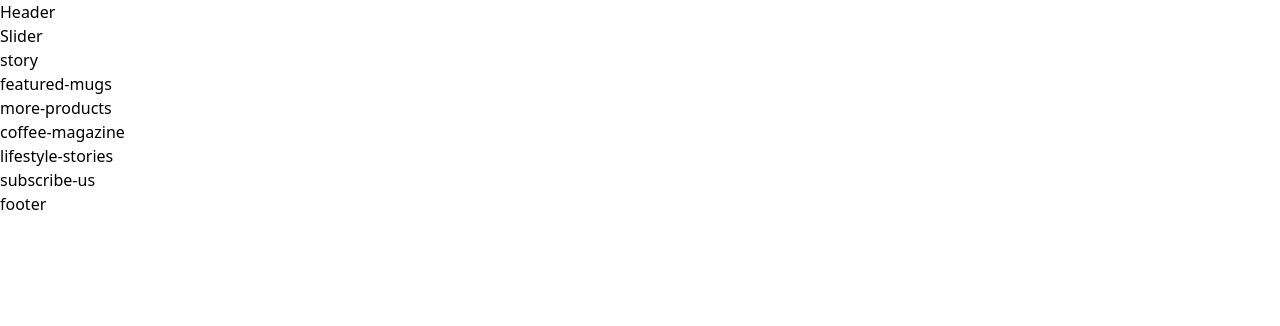
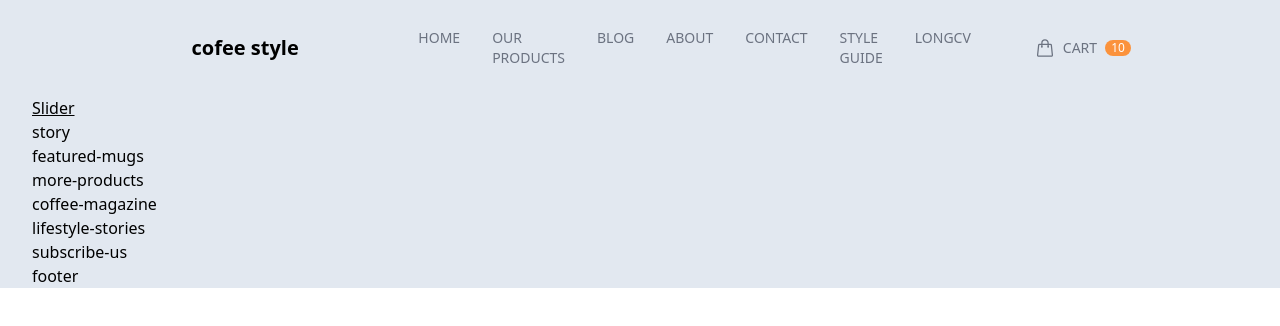
Before and after one commit to emcaoxuan22/tailwindcss-coffee-style, a website: page public/index.html in a window 1280 px wide. Drawn offline with Linux system fonts and the light colour scheme.

Commit message:
add Header

```diff
--- a/public/index.html
+++ b/public/index.html
@@ -3,14 +3,59 @@
 <head>
   <meta charset="UTF-8">
   <meta name="viewport" content="width=device-width, initial-scale=1.0">
-  <link href="./output.css" rel="stylesheet">
+  <link href="./output.css" type="text/css" rel="stylesheet">
 </head>
 <body>
   <div id="root">
-    <div class="content-wrapper">
-      <header>Header</header>
+    <div class="content-wrapper max-w-screen-2xl text-base mx-auto px-8 bg-slate-200">
+      <header class="py-6 mx-10">
+        <nav class="flex flex-row justify-between items-center">
+          <div class="logo basis-2/6 text-center text-xl font-semibold cursor-pointer">
+            cofee style
+          </div>
+          <ul class="basis-3/6 flex justify-end gap-8 uppercase text-sm text-gray-500 font-medium">
+            <li class="tqd-top-menu-item">
+              <a href="" class="">home</a>
+            </li>
+            <li class="tqd-top-menu-item">
+              <a href="" class="">our products</a>
+            </li>
+            <li class="tqd-top-menu-item">
+              <a href="" class="">blog</a>
+            </li>
+            <li class="tqd-top-menu-item">
+              <a href="" class="">about</a>
+            </li>
+            <li class="tqd-top-menu-item">
+              <a href="" class="">contact</a>
+            </li>
+            <li class="tqd-top-menu-item">
+              <a href="" class="">style guide</a>
+            </li>
+            <li class="tqd-top-menu-item">
+              <a href="" class="">longcv</a>
+            </li>
+          </ul>
+          <ul class="basis-1/6 flex justify-start items-center ml-16 uppercase text-sm text-gray-500 font-medium">
+            <li class="tqd-top-menu-item">
+              <a href="#" class="flex items-center">
+                <svg xmlns="http://www.w3.org/2000/svg" fill="none" viewBox="0 0 24 24" stroke-width="1.5" stroke="currentColor" class="tqd-icon">
+                  <path stroke-linecap="round" stroke-linejoin="round" d="M15.75 10.5V6a3.75 3.75 0 10-7.5 0v4.5m11.356-1.993l1.263 12c.07.665-.45 1.243-1.119 1.243H4.25a1.125 1.125 0 01-1.12-1.243l1.264-12A1.125 1.125 0 015.513 7.5h12.974c.576 0 1.059.435 1.119 1.007zM8.625 10.5a.375.375 0 11-.75 0 .375.375 0 01.75 0zm7.5 0a.375.375 0 11-.75 0 .375.375 0 01.75 0z" />
+                </svg>
+                <span class="mx-2">
+                  Cart
+                </span>
+                <span class="tqd-badge-circle bg-orange-400 text-white">
+                  10
+                </span>
+              </a>
+            </li>
+          </ul>
+        </nav>
+
+      </header>
       <main>
-        <div class="slider">
+        <div class="slider underline">
           Slider
         </div>
         <div class="story">
--- a/src/input.css
+++ b/src/input.css
@@ -1,3 +1,14 @@
 @tailwind base;
 @tailwind components;
 @tailwind utilities;
+
+.tqd-top-menu-item {
+    @apply cursor-pointer py-1 hover:text-gray-800 relative after:absolute after:bottom-0 after:left-0 after:bg-light-coffee
+    after:h-0.5 after:w-0 hover:after:w-full after:transition-all after:ease-in-out after:duration-300;
+}
+.tqd-icon {
+    @apply w-5 h-5 inline-block
+}
+.tqd-badge-circle {
+    @apply text-xs text-center rounded-full px-1.5
+}
--- a/tailwind.config.js
+++ b/tailwind.config.js
@@ -2,7 +2,11 @@
 module.exports = {
   content: ["./public/**/*.{html,js}"],
   theme: {
-    extend: {},
+    extend: {
+      colors: {
+        'light-coffee': '#C89F94'
+      }
+    },
   },
   plugins: [],
 }
```
Also changed, not shown: public/output.css.
